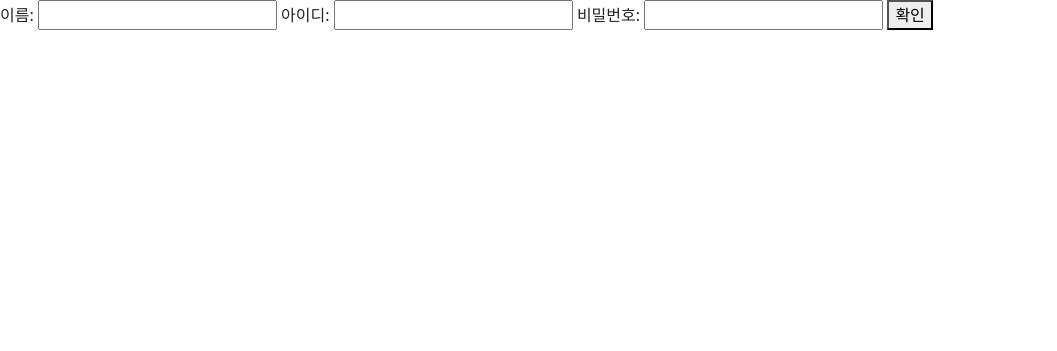
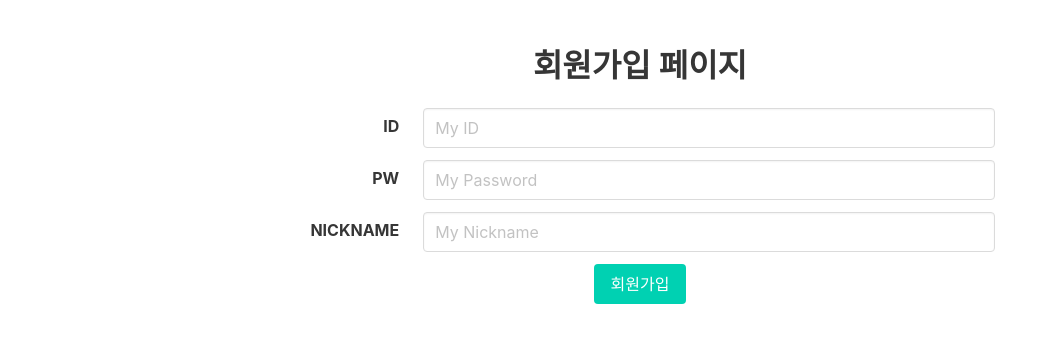
Before and after one commit to SangHoonly/stock_team4, a Flask app: template templates/sign_up.html in a window 1280 px wide. Shown: the top 351 px of the page, without its empty margins (0-1057 px from the left). Run offline with Flask 2, Linux system fonts and the light colour scheme; the template is opened without the code that fills it, so the values that code supplies are empty; some libraries are stand-ins or nearby versions.

Commit message:
로그인, 회원가입 초기

```diff
--- a/app.py
+++ b/app.py
@@ -1,4 +1,14 @@
-from flask import Flask, render_template, request, jsonify
+from flask import Flask, render_template, jsonify, request, session, redirect, url_for
+
+# JWT 패키지를 사용합니다. (설치해야할 패키지 이름: PyJWT)
+import jwt
+
+# 토큰에 만료시간을 줘야하기 때문에, datetime 모듈도 사용합니다.
+import datetime
+
+# 회원가입 시엔, 비밀번호를 암호화하여 DB에 저장해두는 게 좋습니다.
+# 그렇지 않으면, 개발자(=나)가 회원들의 비밀번호를 볼 수 있으니까요.^^;
+import hashlib
 
 app = Flask(__name__)
 
@@ -11,14 +21,109 @@ client = MongoClient('mongodb+srv://test:sparta@cluster0.zu2cz.mongodb.net/Clust
 db = client.dbsparta
 
 
+# JWT 토큰을 만들 때 필요한 비밀문자열입니다. 아무거나 입력해도 괜찮습니다.
+# 이 문자열은 서버만 알고있기 때문에, 내 서버에서만 토큰을 인코딩(=만들기)/디코딩(=풀기) 할 수 있습니다.
+SECRET_KEY = 'SPARTA'
+
+
 @app.route('/')
 def home():
-    return render_template('index.html')
+    token_receive = request.cookies.get('mytoken')
+    try:
+        payload = jwt.decode(token_receive, SECRET_KEY, algorithms=['HS256'])
+        user_info = db.user.find_one({"id": payload['id']})
+        return render_template('index2.html', nickname=user_info["nick"])
+    except jwt.ExpiredSignatureError:
+        return redirect(url_for("login", msg="로그인 시간이 만료되었습니다."))
+    except jwt.exceptions.DecodeError:
+        return redirect(url_for("login", msg="로그인 정보가 존재하지 않습니다."))
+
+@app.route('/login')
+def login():
+    msg = request.args.get("msg")
+    return render_template('login.html', msg=msg)
 
 
 @app.route('/sign_up')
 def sign_up():
     return render_template('sign_up.html')
+
+# [회원가입 API]
+# id, pw, nickname을 받아서, mongoDB에 저장합니다.
+# 저장하기 전에, pw를 sha256 방법(=단방향 암호화. 풀어볼 수 없음)으로 암호화해서 저장합니다.
+@app.route('/api/register', methods=['POST'])
+def api_register():
+    id_receive = request.form['id_give']
+    pw_receive = request.form['pw_give']
+    nickname_receive = request.form['nickname_give']
+
+    pw_hash = hashlib.sha256(pw_receive.encode('utf-8')).hexdigest()
+
+    db.user.insert_one({'id': id_receive, 'pw': pw_hash, 'nick': nickname_receive})
+
+    return jsonify({'result': 'success'})
+
+
+# [로그인 API]
+# id, pw를 받아서 맞춰보고, 토큰을 만들어 발급합니다.
+@app.route('/api/login', methods=['POST'])
+def api_login():
+    id_receive = request.form['id_give']
+    pw_receive = request.form['pw_give']
+
+    # 회원가입 때와 같은 방법으로 pw를 암호화합니다.
+    pw_hash = hashlib.sha256(pw_receive.encode('utf-8')).hexdigest()
+
+    # id, 암호화된pw을 가지고 해당 유저를 찾습니다.
+    result = db.user.find_one({'id': id_receive, 'pw': pw_hash})
+
+    # 찾으면 JWT 토큰을 만들어 발급합니다.
+    if result is not None:
+        # JWT 토큰에는, payload와 시크릿키가 필요합니다.
+        # 시크릿키가 있어야 토큰을 디코딩(=풀기) 해서 payload 값을 볼 수 있습니다.
+        # 아래에선 id와 exp를 담았습니다. 즉, JWT 토큰을 풀면 유저ID 값을 알 수 있습니다.
+        # exp에는 만료시간을 넣어줍니다. 만료시간이 지나면, 시크릿키로 토큰을 풀 때 만료되었다고 에러가 납니다.
+        payload = {
+            'id': id_receive,
+            'exp': datetime.datetime.utcnow() + datetime.timedelta(seconds=5)
+        }
+        # 디코드가 되어있어서 .decode('utf-8') 없앰
+        token = jwt.encode(payload, SECRET_KEY, algorithm='HS256')
+
+        # token을 줍니다.
+        return jsonify({'result': 'success', 'token': token})
+    # 찾지 못하면
+    else:
+        return jsonify({'result': 'fail', 'msg': '아이디/비밀번호가 일치하지 않습니다.'})
+
+
+# [유저 정보 확인 API]
+# 로그인된 유저만 call 할 수 있는 API입니다.
+# 유효한 토큰을 줘야 올바른 결과를 얻어갈 수 있습니다.
+# (그렇지 않으면 남의 장바구니라든가, 정보를 누구나 볼 수 있겠죠?)
+@app.route('/api/nick', methods=['GET'])
+def api_valid():
+    token_receive = request.cookies.get('mytoken')
+
+    # try / catch 문?
+    # try 아래를 실행했다가, 에러가 있으면 except 구분으로 가란 얘기입니다.
+
+    try:
+        # token을 시크릿키로 디코딩합니다.
+        # 보실 수 있도록 payload를 print 해두었습니다. 우리가 로그인 시 넣은 그 payload와 같은 것이 나옵니다.
+        payload = jwt.decode(token_receive, SECRET_KEY, algorithms=['HS256'])
+        print(payload)
+
+        # payload 안에 id가 들어있습니다. 이 id로 유저정보를 찾습니다.
+        # 여기에선 그 예로 닉네임을 보내주겠습니다.
+        userinfo = db.user.find_one({'id': payload['id']}, {'_id': 0})
+        return jsonify({'result': 'success', 'nickname': userinfo['nick']})
+    except jwt.ExpiredSignatureError:
+        # 위를 실행했는데 만료시간이 지났으면 에러가 납니다.
+        return jsonify({'result': 'fail', 'msg': '로그인 시간이 만료되었습니다.'})
+    except jwt.exceptions.DecodeError:
+        return jsonify({'result': 'fail', 'msg': '로그인 정보가 존재하지 않습니다.'})
+
 
 @app.route("/stock", methods=["POST"])
 def stock_post():
@@ -119,31 +224,6 @@ def user_get():
     return render_template('user_main.html')
 
 
-@app.route("/sign_up", methods=["POST"])
-def sign_up_post():
-    user_name_give = request.form['user_name_give']
-    id_give = request.form['id_give']
-    password_give = request.form['password_give']
-
-    if user_name_give and id_give and password_give: ## 하나라도 비어있으면 False
-        user_list = list(db.users.find({}, {'_id': False}))
-
-        for user in user_list:
-            if user_name_give in user['user_name']:
-                return jsonify({'msg': '이름이 중복되었습니다.', 'state': False})
-            if id_give in user['id']:
-                return jsonify({'msg': '아이디가 중복되었습니다.', 'state': False})
-
-        user_info = {
-            'user_name':user_name_give,
-            'id':id_give,
-            'password':password_give,
-        }
-        db.users.insert_one(user_info)
-        return jsonify({'msg':'회원가입 완료.', 'state': True})
-    else:
-        return jsonify({'msg':'모든 칸을 채워주세요.', 'state': False})
-
 
 if __name__ == '__main__':
     app.run('0.0.0.0', port=5000, debug=True)
--- a/templates/index.html
+++ b/templates/index.html
@@ -11,6 +11,8 @@
         <script src="https://cdn.jsdelivr.net/npm/bootstrap@5.0.2/dist/js/bootstrap.bundle.min.js"
                 integrity="sha384-MrcW6ZMFYlzcLA8Nl+NtUVF0sA7MsXsP1UyJoMp4YLEuNSfAP+JcXn/tWtIaxVXM"
                 crossorigin="anonymous"></script>
+        <script src="https://ajax.googleapis.com/ajax/libs/jquery/3.4.1/jquery.min.js"></script>
+        <script src="https://cdnjs.cloudflare.com/ajax/libs/jquery-cookie/1.4.1/jquery.cookie.js"></script>
 
         <title>주식 종목 한 눈에 보기</title>
 
--- a/templates/sign_up.html
+++ b/templates/sign_up.html
@@ -1,52 +1,88 @@
-<!DOCTYPE html>
+<!doctype html>
 <html lang="en">
     <head>
-        <meta charset="UTF-8">
+
+        <!-- Webpage Title -->
+        <title>Hello, world!</title>
+
+        <!-- Required meta tags -->
+        <meta charset="utf-8">
         <meta name="viewport" content="width=device-width, initial-scale=1, shrink-to-fit=no">
 
-        <link href="https://cdn.jsdelivr.net/npm/bootstrap@5.0.2/dist/css/bootstrap.min.css" rel="stylesheet"
-              integrity="sha384-EVSTQN3/azprG1Anm3QDgpJLIm9Nao0Yz1ztcQTwFspd3yD65VohhpuuCOmLASjC" crossorigin="anonymous">
-        <script src="https://ajax.googleapis.com/ajax/libs/jquery/3.5.1/jquery.min.js"></script>
-        <script src="https://cdn.jsdelivr.net/npm/bootstrap@5.0.2/dist/js/bootstrap.bundle.min.js"
-                integrity="sha384-MrcW6ZMFYlzcLA8Nl+NtUVF0sA7MsXsP1UyJoMp4YLEuNSfAP+JcXn/tWtIaxVXM"
-                crossorigin="anonymous"></script>
+        <!-- Bulma CSS -->
+        <link rel="stylesheet" href="https://cdn.jsdelivr.net/npm/bulma@0.9.1/css/bulma.min.css">
+        <!-- JS -->
+        <script src="https://ajax.googleapis.com/ajax/libs/jquery/3.4.1/jquery.min.js"></script>
+        <script src="https://cdnjs.cloudflare.com/ajax/libs/jquery-cookie/1.4.1/jquery.cookie.js"></script>
 
-        <title>Title</title>
         <script>
-            function sign_up(){
-                let user_name = $('#user_name').val()
-                let user_id = $('#user_id').val()
-                let user_password = $('#user_password').val()
-
-                console.log(user_name)
+            // 간단한 회원가입 함수입니다.
+            // 아이디, 비밀번호, 닉네임을 받아 DB에 저장합니다.
+            function register() {
                 $.ajax({
-                    type: 'POST',
-                    url: '/sign_up',
-                    data: {user_name_give:user_name, id_give:user_id, password_give:user_password},
+                    type: "POST",
+                    url: "/api/register",
+                    data: {
+                        id_give: $('#userid').val(),
+                        pw_give: $('#userpw').val(),
+                        nickname_give: $('#usernick').val()
+                    },
                     success: function (response) {
-                        alert(response['msg'])
-                        if (response['state']){
-                            window.location.href='/'
+                        if (response['result'] == 'success') {
+                            alert('회원가입이 완료되었습니다.')
+                            window.location.href = '/login'
+                        } else {
+                            alert(response['msg'])
                         }
                     }
                 })
             }
+
         </script>
     </head>
     <body>
-
-    <div>
-        <label for="user_name">이름: </label>
-        <input id="user_name" type="text">
-
-        <label for="user_id">아이디: </label>
-        <input id="user_id" type="text">
-
-        <label for="user_password">비밀번호: </label>
-        <input id="user_password" type="password">
-
-        <button onclick="sign_up()">확인</button>
-    </div>
-
+        <div class="section has-text-centered">
+            <h1 class="title">회원가입 페이지</h1>
+            <div class="container" style="width:60%">
+                <div class="field is-horizontal">
+                    <div class="field-label is-normal">
+                        <label class="label" for="userid">ID</label>
+                    </div>
+                    <div class="field-body">
+                        <div class="field">
+                            <div class="control">
+                                <input type="text" class="input" id="userid" aria-describedby="emailHelp"
+                                       placeholder="My ID">
+                            </div>
+                        </div>
+                    </div>
+                </div>
+                <div class="field is-horizontal">
+                    <div class="field-label is-normal">
+                        <label class="label" for="userpw">PW</label>
+                    </div>
+                    <div class="field-body">
+                        <div class="field">
+                            <div class="control">
+                                <input type="password" class="input" id="userpw" placeholder="My Password">
+                            </div>
+                        </div>
+                    </div>
+                </div>
+                <div class="field is-horizontal">
+                    <div class="field-label is-normal">
+                        <label class="label" for="usernick">NICKNAME</label>
+                    </div>
+                    <div class="field-body">
+                        <div class="field">
+                            <div class="control">
+                                <input type="text" class="input" id="usernick" placeholder="My Nickname">
+                            </div>
+                        </div>
+                    </div>
+                </div>
+                <button class="button is-primary" onclick="register()">회원가입</button>
+            </div>
+        </div>
     </body>
 </html>
```
Also changed, not shown: templates/index2.html (added, +38 -0 lines), templates/login.html (+80 -5 lines).
